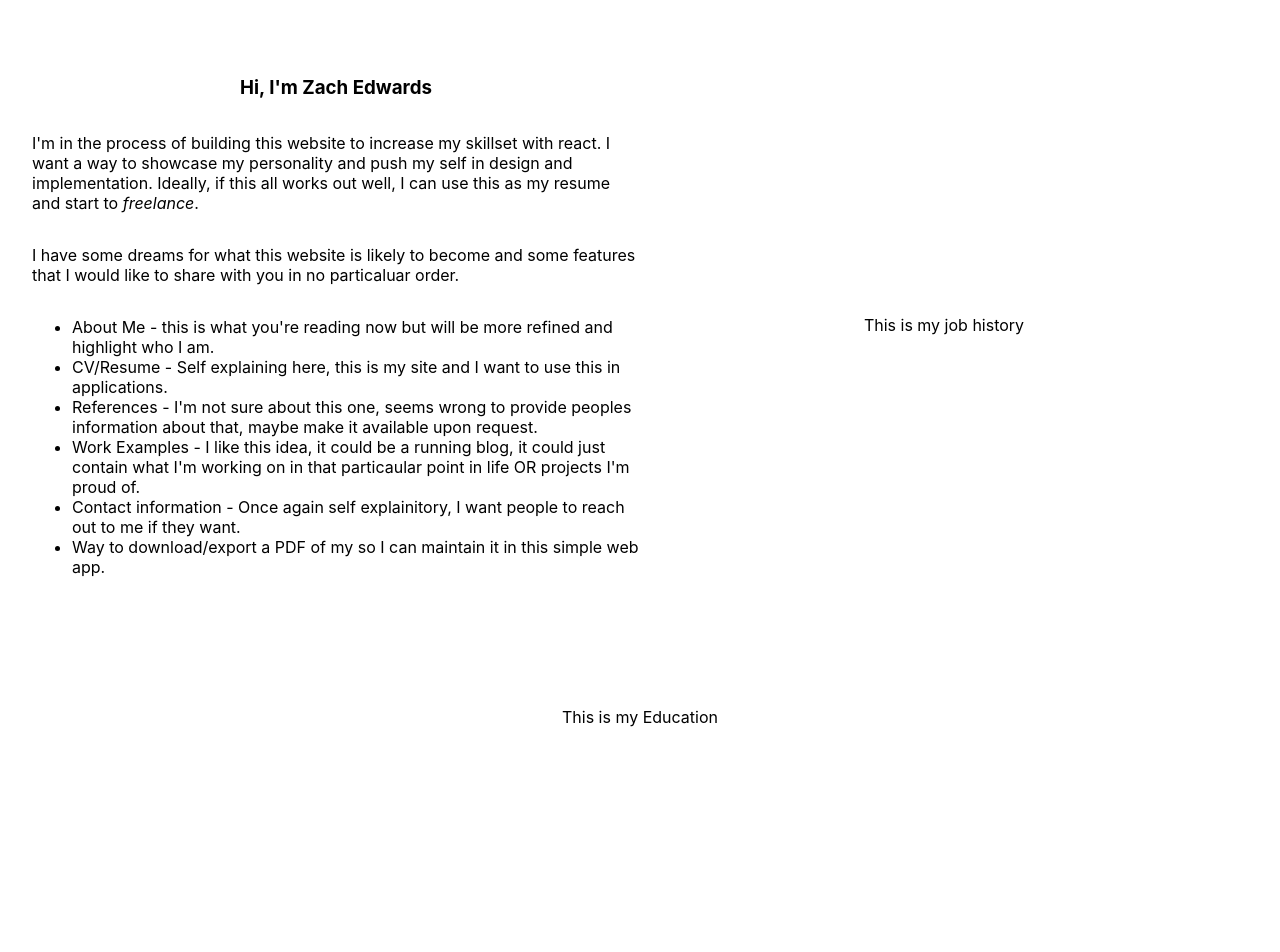
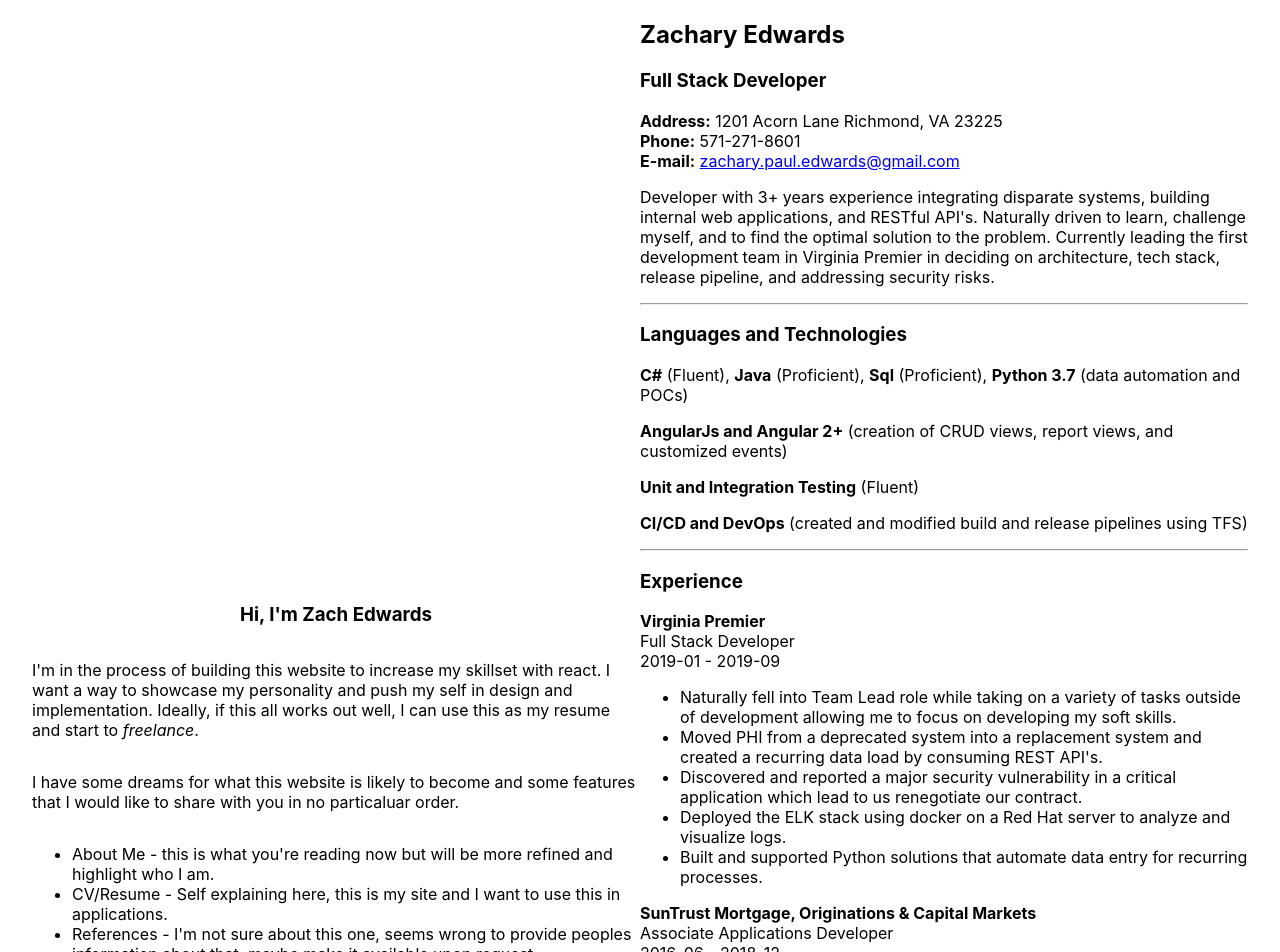
Before and after one commit to zachary-edwards/CV, a React (Create React App) app: page / in a window 1280 px wide. Shown: the top 952 px of the page. Before the commit the page ends 800 px from the top, so only its background shows below. Built offline with nearby package versions, Linux system fonts and the light colour scheme.

Commit message:
added resume to site

```diff
--- /dev/null
+++ b/Resume.html
@@ -0,0 +1,68 @@
+<!DOCTYPE html>
+    <html>
+    <head>
+        <meta charset="UTF-8">
+        <title>__Zachary Edwards__</title>
+
+        <link rel="stylesheet" href="https://cdn.jsdelivr.net/gh/Microsoft/vscode/extensions/markdown-language-features/media/markdown.css">
+        <link rel="stylesheet" href="https://cdn.jsdelivr.net/gh/Microsoft/vscode/extensions/markdown-language-features/media/highlight.css">
+
+        <style>
+.task-list-item { list-style-type: none; } .task-list-item-checkbox { margin-left: -20px; vertical-align: middle; }
+</style>
+        <style>
+            body {
+                font-family: -apple-system, BlinkMacSystemFont, 'Segoe WPC', 'Segoe UI', 'Ubuntu', 'Droid Sans', sans-serif;
+                font-size: 14px;
+                line-height: 1.6;
+            }
+        </style>
+
+
+    </head>
+    <body class="vscode-light">
+        <h2 id="zachary-edwards"><strong>Zachary Edwards</strong></h2>
+<h3 id="full-stack-developer"><strong>Full Stack Developer</strong></h3>
+<p><strong>Address:</strong> 1201 Acorn Lane Richmond, VA 23225<br>
+<strong>Phone:</strong> 571-271-8601<br>
+<strong>E-mail:</strong> <a href="mailto:zachary.paul.edwards@gmail.com">zachary.paul.edwards@gmail.com</a></p>
+<p>Developer with 3+ years experience integrating disparate systems, building internal web applications, and RESTful API's. Naturally driven to learn, challenge myself, and to find the optimal solution to the problem. Currently leading the first development team in Virginia Premier in deciding on architecture, tech stack, release pipeline, and addressing security risks.</p>
+<hr>
+<h3 id="languages-and-technologies"><strong>Languages and Technologies</strong></h3>
+<p><strong>C#</strong> (Fluent), <strong>Java</strong> (Proficient), <strong>Sql</strong> (Proficient), <strong>Python 3.7</strong> (data automation and POCs)</p>
+<p><strong>AngularJs and Angular 2+</strong> (creation of CRUD views, report views, and customized events)</p>
+<p><strong>Unit and Integration Testing</strong> (Fluent)</p>
+<p><strong>CI/CD and DevOps</strong> (created and modified build and release pipelines using TFS)</p>
+<hr>
+<h3 id="experience"><strong>Experience</strong></h3>
+<p><strong>Virginia Premier</strong><br>
+Full Stack Developer<br>
+2019-01 - 2019-09</p>
+<ul>
+<li>Naturally fell into Team Lead role while taking on a variety of tasks outside of development allowing me to focus on developing my soft skills.</li>
+<li>Moved PHI from a deprecated system into a replacement system and created a recurring data load by consuming REST API's.</li>
+<li>Discovered and reported a major security vulnerability in a critical application which lead to us renegotiate our contract.</li>
+<li>Deployed the ELK stack using docker on a Red Hat server to analyze and visualize logs.</li>
+<li>Built and supported Python solutions that automate data entry for recurring processes.</li>
+</ul>
+<p><strong>SunTrust Mortgage, Originations &amp; Capital Markets</strong><br>
+Associate Applications Developer<br>
+2016-06 - 2018-12</p>
+<ul>
+<li>Developed a solution which streams a connection to an exchange server and matches email criteria to a client to price bid requests for loans. I use a modified Levensthein formula to match against known clients.</li>
+<li>Created an assignment tracker using Angular 6 which functions similarly to an google calendar. This tracker is used by traders to know when bids are due in addition to aiding in prioritization of their work. Provided the ability to assign tasks to a trader by either drag and drop or click events and filter the view for each trader.</li>
+<li>Migrated a long running ETL which calculates P&amp;L for our trade desk. Solutions I provided cut run time of tasks from 3 minutes to 15 seconds and also fixed deadlock concurrency issues caused by asynchronously run tasks.</li>
+<li>When introduced as a full time employee I built the first Angular application for the team while learning the framework and utilized it's features to include real time calculations.</li>
+</ul>
+<hr>
+<h3 id="additional-activities"><strong>Additional Activities</strong></h3>
+<p>In my spare time I am building out a web application that integrates with Spotify's API to visualize my listening habits over time. Back end is built using .NET core 3.0 and MySQL. The front end is built on Angular 6 and the PrimeNG library.</p>
+<p>Built an android application in college that we released to google play. The app randomly generated a grid in which the user had to find the longest Eulerian circuit and scaled in difficulty as the user progressed through the game.</p>
+<hr>
+<h3 id="education"><strong>Education</strong></h3>
+<p><strong>Virginia Commonwealth University</strong><br>
+2012-08 - 2016-12</p>
+<p>Bachelor Degree in Mathematics with a concentration of Applied Mathematics with a minor in physics. Graduated Cum Laude.</p>
+
+    </body>
+    </html>
--- a/src/views/JobHistory.js
+++ b/src/views/JobHistory.js
@@ -3,7 +3,50 @@ import React from 'react'
 export default function JobHistory(props) {
     return (
         <div className={props.className}>
-            This is my job history
+            <body class="vscode-light">
+                <h2 id="zachary-edwards"><strong>Zachary Edwards</strong></h2>
+                <h3 id="full-stack-developer"><strong>Full Stack Developer</strong></h3>
+                <p><strong>Address:</strong> 1201 Acorn Lane Richmond, VA 23225<br/>
+                <strong>Phone:</strong> 571-271-8601<br/>
+                <strong>E-mail:</strong> <a href="mailto:zachary.paul.edwards@gmail.com">zachary.paul.edwards@gmail.com</a></p>
+                <p>Developer with 3+ years experience integrating disparate systems, building internal web applications, and RESTful API's. Naturally driven to learn, challenge myself, and to find the optimal solution to the problem. Currently leading the first development team in Virginia Premier in deciding on architecture, tech stack, release pipeline, and addressing security risks.</p>
+                <hr/>
+                <h3 id="languages-and-technologies"><strong>Languages and Technologies</strong></h3>
+                <p><strong>C#</strong> (Fluent), <strong>Java</strong> (Proficient), <strong>Sql</strong> (Proficient), <strong>Python 3.7</strong> (data automation and POCs)</p>
+                <p><strong>AngularJs and Angular 2+</strong> (creation of CRUD views, report views, and customized events)</p>
+                <p><strong>Unit and Integration Testing</strong> (Fluent)</p>
+                <p><strong>CI/CD and DevOps</strong> (created and modified build and release pipelines using TFS)</p>
+                <hr/>
+                <h3 id="experience"><strong>Experience</strong></h3>
+                <p><strong>Virginia Premier</strong><br/>
+                Full Stack Developer<br/>
+                2019-01 - 2019-09</p>
+                <ul>
+                <li>Naturally fell into Team Lead role while taking on a variety of tasks outside of development allowing me to focus on developing my soft skills.</li>
+                <li>Moved PHI from a deprecated system into a replacement system and created a recurring data load by consuming REST API's.</li>
+                <li>Discovered and reported a major security vulnerability in a critical application which lead to us renegotiate our contract.</li>
+                <li>Deployed the ELK stack using docker on a Red Hat server to analyze and visualize logs.</li>
+                <li>Built and supported Python solutions that automate data entry for recurring processes.</li>
+                </ul>
+                <p><strong>SunTrust Mortgage, Originations &amp; Capital Markets</strong><br/>
+                Associate Applications Developer<br/>
+                2016-06 - 2018-12</p>
+                <ul>
+                <li>Developed a solution which streams a connection to an exchange server and matches email criteria to a client to price bid requests for loans. I use a modified Levensthein formula to match against known clients.</li>
+                <li>Created an assignment tracker using Angular 6 which functions similarly to an google calendar. This tracker is used by traders to know when bids are due in addition to aiding in prioritization of their work. Provided the ability to assign tasks to a trader by either drag and drop or click events and filter the view for each trader.</li>
+                <li>Migrated a long running ETL which calculates P&amp;L for our trade desk. Solutions I provided cut run time of tasks from 3 minutes to 15 seconds and also fixed deadlock concurrency issues caused by asynchronously run tasks.</li>
+                <li>When introduced as a full time employee I built the first Angular application for the team while learning the framework and utilized it's features to include real time calculations.</li>
+                </ul>
+                <hr/>
+                <h3 id="additional-activities"><strong>Additional Activities</strong></h3>
+                <p>In my spare time I am building out a web application that integrates with Spotify's API to visualize my listening habits over time. Back end is built using .NET core 3.0 and MySQL. The front end is built on Angular 6 and the PrimeNG library.</p>
+                <p>Built an android application in college that we released to google play. The app randomly generated a grid in which the user had to find the longest Eulerian circuit and scaled in difficulty as the user progressed through the game.</p>
+                <hr/>
+                <h3 id="education"><strong>Education</strong></h3>
+                <p><strong>Virginia Commonwealth University</strong><br/>
+                2012-08 - 2016-12</p>
+                <p>Bachelor Degree in Mathematics with a concentration of Applied Mathematics with a minor in physics. Graduated Cum Laude.</p>
+            </body>
         </div>
     )
 }
```
Also changed, not shown: 1 other file (tests, documents, lock files or other folders).
